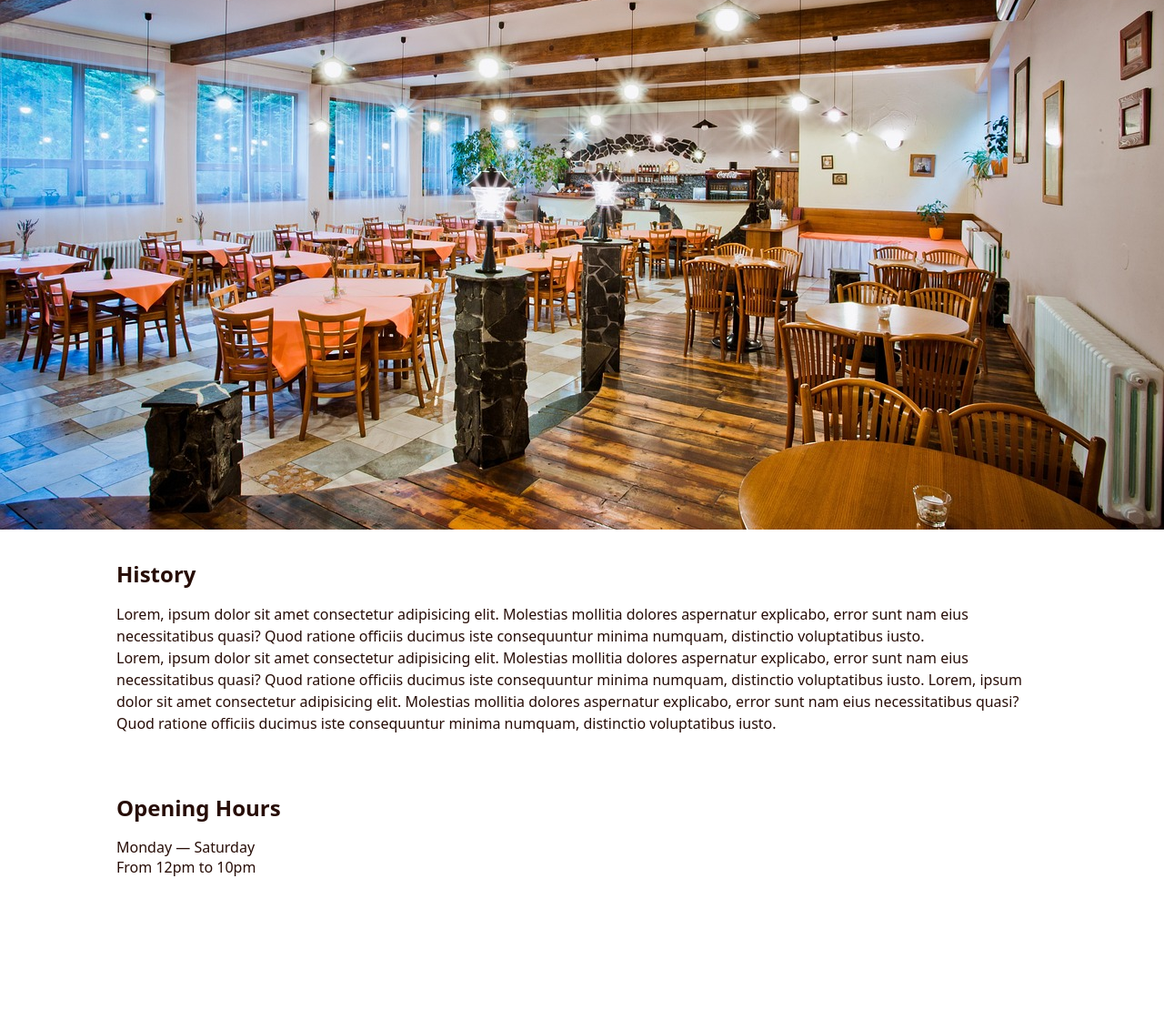
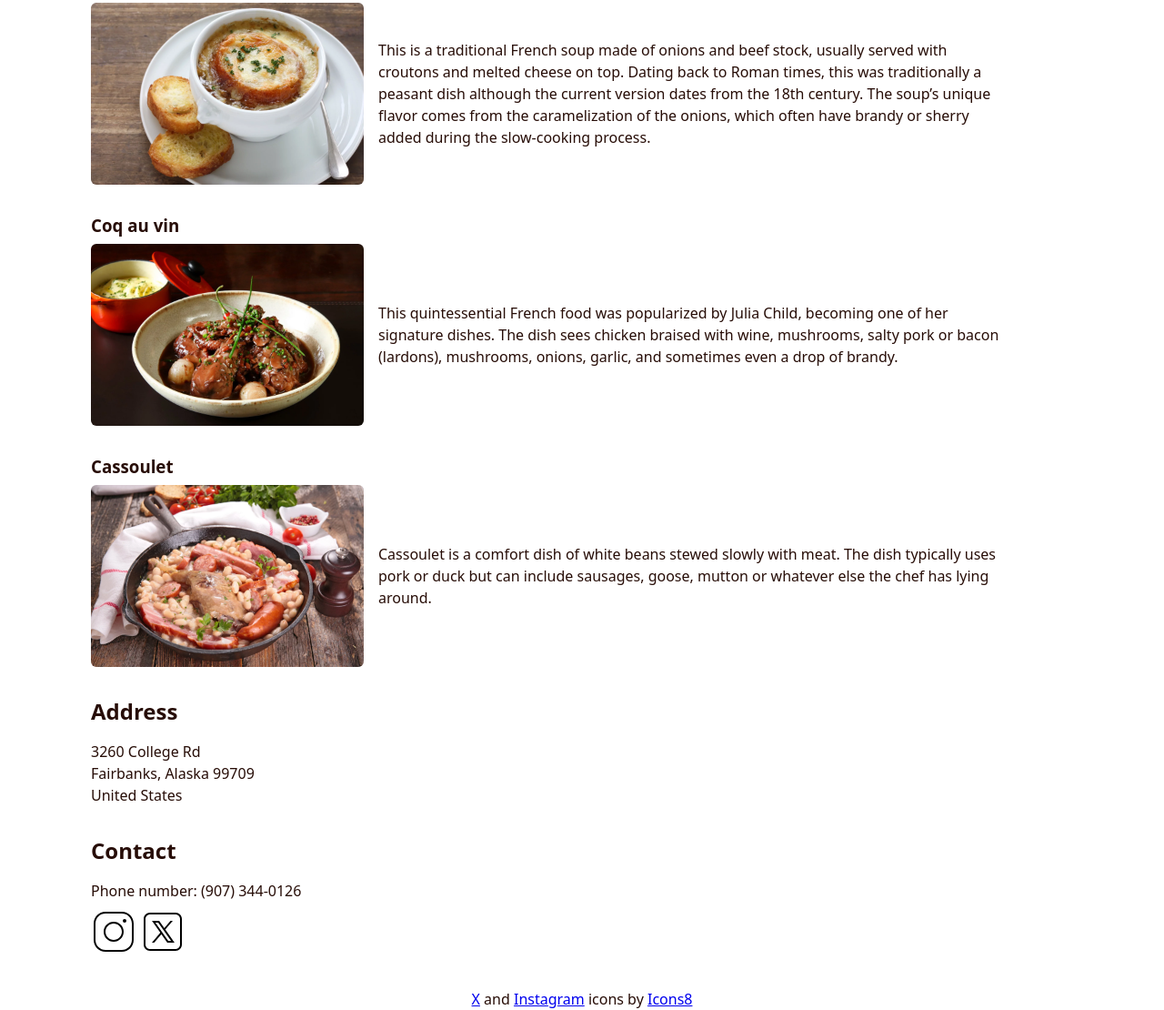
Before and after one commit to iren42/top-restaurantPage, a website built with webpack: page src/template.html in a window 1280 px wide. Shown: the part 218-1328 px from the top of the page at 91% size. Before the commit the page ends 1214 px from the top, so only its background shows below. Built offline with nearby package versions, Linux system fonts and the light colour scheme.

Commit message:
feat: hard-code into HTML menu and about pages

```diff
--- /dev/null
+++ b/src/homeContent.js
@@ -0,0 +1,40 @@
+function createHomeContent ()
+{
+    const homeContent = document.createElement("div");
+    homeContent.classList.add("homeContent");
+
+    const bgImg = document.createElement("div");
+    bgImg.classList.add("bgImg");
+
+    const history = document.createElement("div");
+    history.classList.add("history");
+
+    const history_h2 = document.createElement("h2");
+    history_h2.textContent = "History";
+
+    const history_text = document.createElement("p");
+    history_text.textContent = "Lorem, ipsum dolor sit amet consectetur adipisicing elit. Molestias mollitia dolores aspernatur explicabo, error sunt nam eius necessitatibus quasi? Quod ratione officiis ducimus iste consequuntur minima numquam, distinctio voluptatibus iusto. Lorem, ipsum dolor sit amet consectetur adipisicing elit.  Molestias mollitia dolores aspernatur explicabo, error sunt nam eius necessitatibus quasi? Quod ratione officiis ducimus iste consequuntur minima numquam, distinctio voluptatibus iusto.";
+
+    const openHoursDiv = document.createElement("div");
+    openHoursDiv.classList.add("openHours");
+
+    const openHours_h2 = document.createElement("h2");
+    openHours_h2.textContent = "Opening Hours:";
+
+    const openDays = document.createElement("p");
+    openDays.textContent = "Monday — Saturday";
+    const openHours = document.createElement("p");
+    openHours.textContent = "From 12pm to 10pm";
+
+    homeContent.append(bgImg, history, openHoursDiv);
+    history.append(history_h2, history_text);
+    openHoursDiv.append(openHours_h2, openDays, openHours);
+
+    return (homeContent);
+};
+
+export const homeContent = createHomeContent();
+export function loadContent(content) {
+    const contentDiv = document.querySelector("div#content");
+    contentDiv.append(content);
+}
--- a/src/index.js
+++ b/src/index.js
@@ -1,2 +1,5 @@
 import "./style.css";
+import { homeContent, loadContent} from "./homeContent.js"
+
 console.log("Hello");
+// loadContent(homeContent);
--- a/src/style.css
+++ b/src/style.css
@@ -52,19 +52,26 @@ li {
 }
 
 button {
-    padding: var(--spacing-xs) var(--spacing-xs);
     cursor: pointer;
     font-weight: 900;
     border: none;
-    border-bottom: solid var(--foreground);
     color: var(--foreground);
     background-color: var(--background);
+}
+
+h2 {
+    margin-bottom: var(--spacing-sm);
+}
+
+h3 {
+    margin-bottom: var(--spacing-xs);
 }
 
 p,
 span {
     line-height: var(--lh);
     overflow: hidden;
+    width: 75ch;
 }
 
 header {
@@ -72,24 +79,36 @@ header {
     justify-content: space-between;
     padding-left: var(--spacing-sm);
     padding-right: var(--spacing-sm);
+
+    & button {
+        padding: var(--spacing-xs) var(--spacing-xs);
+        border-bottom: solid var(--foreground);
+    }
+
+    & ul {
+        display: flex;
+        gap: var(--spacing-sm);
+    }
 }
 
-header nav ul {
+footer {
     display: flex;
+    justify-content: center;
     gap: var(--spacing-sm);
+
+    & p {
+        text-align: center;
+    }
+}
+
+#content {
+    height: fit-content;
 }
 
 .homeContent {
-    height: 100%;
-
-    & > * {
-        padding-bottom: var(--spacing-md);
-    }
-
     & > *:not(:first-child) {
-        padding-top: var(--spacing-md);
-        padding-left: var(--spacing-xl);
-        padding-right: var(--spacing-xl);
+        max-width: 1080px;
+        margin: 0 auto;
     }
 
     & > .bgImg {
@@ -101,7 +120,43 @@ header nav ul {
         background-size: cover;
     }
 
+}
+
+.menuContent {
+    max-width: 1080px;
+    margin: 0 auto;
+
     & h2 {
-        margin-bottom: var(--spacing-sm);
+        margin-top: var(--spacing-lg);
+    }
+
+    & .row {
+        display: flex;
+        flex-wrap: wrap;
+        align-items: center;
+        gap: var(--spacing-sm);
+    }
+
+    & img {
+        border-radius: 6px;
     }
 }
+
+.aboutContent {
+    max-width: 1080px;
+    margin: 0 auto;
+
+    & .phoneNumber {
+        margin-bottom: var(--spacing-xs);
+    }
+}
+
+.homeContent,
+.menuContent,
+.aboutContent {
+    height: 100%;
+
+    & > * {
+        padding-bottom: var(--spacing-md);
+    }
+}
--- a/src/template.html
+++ b/src/template.html
@@ -26,41 +26,69 @@
     </header>
     <div id="content">
 
-        <div class="homeContent">
-            <!-- big pic taken from inside the Restaurant -->
-             <div class="bgImg"></div>
-            <div class="history">
-                <h2>History</h2>
-                <p>Lorem, ipsum dolor sit amet consectetur adipisicing elit. Molestias mollitia dolores aspernatur
-                    explicabo, error sunt nam eius necessitatibus quasi? Quod ratione officiis ducimus iste consequuntur
-                    minima numquam, distinctio voluptatibus iusto.</p>
-                <p>Lorem, ipsum dolor sit amet consectetur adipisicing elit. Molestias mollitia dolores aspernatur
-                    explicabo, error sunt nam eius necessitatibus quasi? Quod ratione officiis ducimus iste consequuntur
-                    minima numquam, distinctio voluptatibus iusto. Lorem, ipsum dolor sit amet consectetur adipisicing elit.
-                    Molestias mollitia dolores aspernatur explicabo, error sunt nam eius necessitatibus quasi? Quod ratione
-                    officiis ducimus iste consequuntur minima numquam, distinctio voluptatibus iusto.</p>
+        <div class="menuContent">
+            <h2>La Carte</h2>
+            <div class="dish">
+                <h3>French onion soup</h3>
+                <div class="row">
+                    <img src="./assets/french-onion-soup.webp" height="200" alt="French onion soup">
+                    <p class="description">This is a traditional French soup made of onions and beef stock, usually
+                        served with croutons and melted cheese on top. Dating back to Roman times, this was
+                        traditionally a peasant dish although the current version dates from the 18th century. The
+                        soup’s unique flavor comes from the caramelization of the onions, which often have brandy or
+                        sherry added during the slow-cooking process.</p>
+                </div>
             </div>
-            <div class="openHours">
-                <h2>Opening Hours</h2>
-                <div>
-                    <div>Monday — Saturday</div>
-                    <div>From 12pm to 10pm</div>
+            <div class="dish">
+                <h3>Coq au vin</h3>
+                <div class="row">
+                    <img src="./assets/coq-au-vin-1.webp" height="200" alt="Coq au vin">
+                    <p class="description">This quintessential French food was popularized by Julia Child, becoming one
+                        of her signature dishes. The dish sees chicken braised with wine, mushrooms, salty pork or bacon
+                        (lardons), mushrooms, onions, garlic, and sometimes even a drop of brandy.</p>
+                </div>
+            </div>
+            <div class="dish">
+                <h3>Cassoulet</h3>
+                <div class="row">
+                    <img src="./assets/cassoulet.webp" height="200" alt="Cassoulet">
+                    <p class="description">Cassoulet is a comfort dish of white beans stewed slowly with meat. The dish
+                        typically uses pork or duck but can include sausages, goose, mutton or whatever else the chef
+                        has lying around.</p>
                 </div>
             </div>
         </div>
-        <!-- <div class="menuContent">
-            <div class="lunch"></div>
-            <div class="dinner"></div>
+        <div class="aboutContent">
+            <div class="address">
+                <h2>Address</h2>
+                <p>3260 College Rd</p>
+                <p>Fairbanks, Alaska 99709</p>
+                <p>United States</p>
+            </div>
+            <div class="contact">
+                <h2>Contact</h2>
+                <p class="phoneNumber">Phone number: (907) 344-0126</p>
+                <button>
+                    <svg xmlns="http://www.w3.org/2000/svg" viewBox="0 0 50 50" width="50px" height="50px">
+                        <path
+                            d="M 16 3 C 8.8324839 3 3 8.8324839 3 16 L 3 34 C 3 41.167516 8.8324839 47 16 47 L 34 47 C 41.167516 47 47 41.167516 47 34 L 47 16 C 47 8.8324839 41.167516 3 34 3 L 16 3 z M 16 5 L 34 5 C 40.086484 5 45 9.9135161 45 16 L 45 34 C 45 40.086484 40.086484 45 34 45 L 16 45 C 9.9135161 45 5 40.086484 5 34 L 5 16 C 5 9.9135161 9.9135161 5 16 5 z M 37 11 A 2 2 0 0 0 35 13 A 2 2 0 0 0 37 15 A 2 2 0 0 0 39 13 A 2 2 0 0 0 37 11 z M 25 14 C 18.936712 14 14 18.936712 14 25 C 14 31.063288 18.936712 36 25 36 C 31.063288 36 36 31.063288 36 25 C 36 18.936712 31.063288 14 25 14 z M 25 16 C 29.982407 16 34 20.017593 34 25 C 34 29.982407 29.982407 34 25 34 C 20.017593 34 16 29.982407 16 25 C 16 20.017593 20.017593 16 25 16 z" />
+                    </svg>
+                </button>
+                <button>
+                    <svg xmlns="http://www.w3.org/2000/svg" viewBox="0 0 50 50" width="50px" height="50px">
+                        <path
+                            d="M 11 4 C 7.1456661 4 4 7.1456661 4 11 L 4 39 C 4 42.854334 7.1456661 46 11 46 L 39 46 C 42.854334 46 46 42.854334 46 39 L 46 11 C 46 7.1456661 42.854334 4 39 4 L 11 4 z M 11 6 L 39 6 C 41.773666 6 44 8.2263339 44 11 L 44 39 C 44 41.773666 41.773666 44 39 44 L 11 44 C 8.2263339 44 6 41.773666 6 39 L 6 11 C 6 8.2263339 8.2263339 6 11 6 z M 13.085938 13 L 22.308594 26.103516 L 13 37 L 15.5 37 L 23.4375 27.707031 L 29.976562 37 L 37.914062 37 L 27.789062 22.613281 L 36 13 L 33.5 13 L 26.660156 21.009766 L 21.023438 13 L 13.085938 13 z M 16.914062 15 L 19.978516 15 L 34.085938 35 L 31.021484 35 L 16.914062 15 z" />
+                    </svg>
+                </button>
+            </div>
         </div>
-        <div class="aboutContent">
-            <div class="address"></div>
-            <div class="openHours"></div>
-            <div class="contact">
-                <div class="socials"></div>
-            </div>
-        </div> -->
     </div>
-
+    <footer>
+        <p>
+            <a href="https://icons8.com/icon/6Fsj3rv2DCmG/x">X</a> and
+            <a href="https://icons8.com/icon/32292/instagram">Instagram</a> icons by <a href="https://icons8.com">Icons8</a>
+        </p>
+    </footer>
 </body>
 
 </html>
```
Also changed, not shown: src/assets/icons8-instagram.svg (added), src/assets/icons8-x-whie.svg (added), src/assets/icons8-x.svg (added), src/assets/instagram.svg (added).
